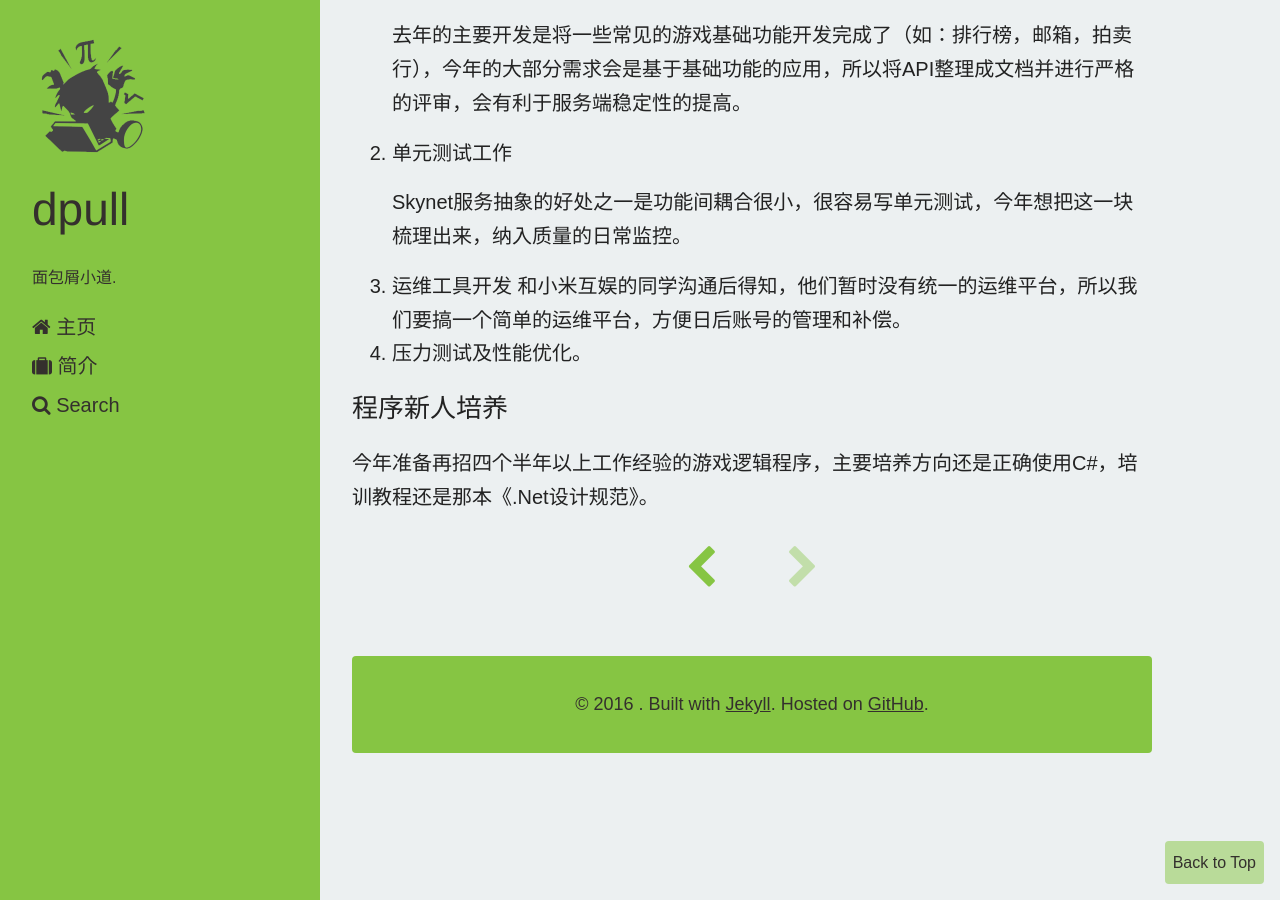
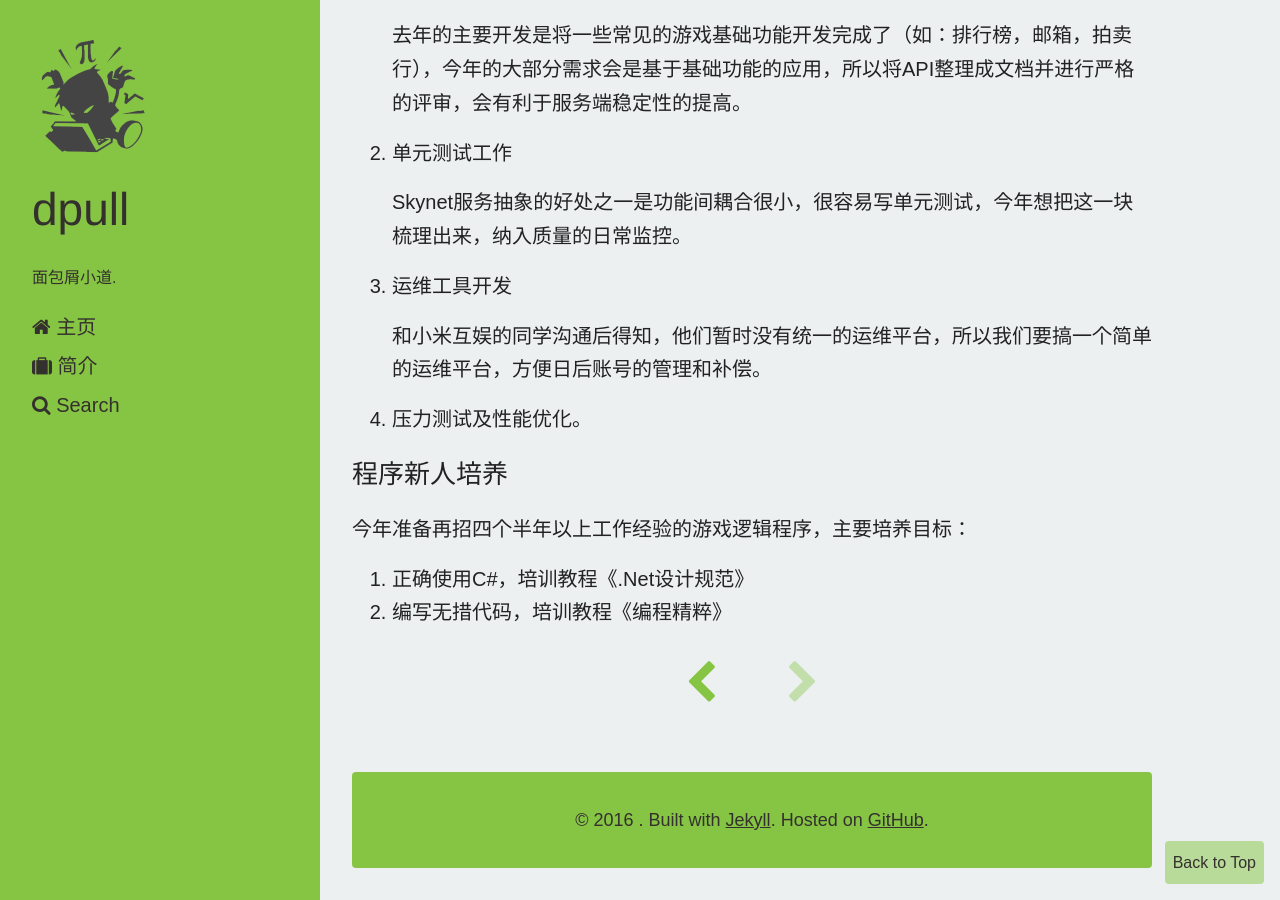
Before and after one commit to dpull/dpull.github.io, a Jekyll site: the page built from _posts/program/2016-01-21-2015_2016.md, in a window 1280 px wide and 900 px high, scrolled down 1211 px. Built offline with Jekyll 4.4.1, drawn with Linux system fonts in a browser that asks for light colours; nearby versions of some CDN libraries; Markdown is read by kramdown in place of the engine named in the settings; comment, search, counter and statistics services are not loaded.

Commit message:
fix code

```diff
--- a/_posts/program/2016-01-21-2015_2016.md
+++ b/_posts/program/2016-01-21-2015_2016.md
@@ -34,8 +34,12 @@ tags: []
 
 	Skynet服务抽象的好处之一是功能间耦合很小，很容易写单元测试，今年想把这一块梳理出来，纳入质量的日常监控。
 1. 运维工具开发
+
 	和小米互娱的同学沟通后得知，他们暂时没有统一的运维平台，所以我们要搞一个简单的运维平台，方便日后账号的管理和补偿。
 1. 压力测试及性能优化。
 
 ### 程序新人培养 ###
-今年准备再招四个半年以上工作经验的游戏逻辑程序，主要培养方向还是正确使用C#，培训教程还是那本《.Net设计规范》。
+今年准备再招四个半年以上工作经验的游戏逻辑程序，主要培养目标：
+
+1. 正确使用C#，培训教程《.Net设计规范》
+1. 编写无措代码，培训教程《编程精粹》
```
